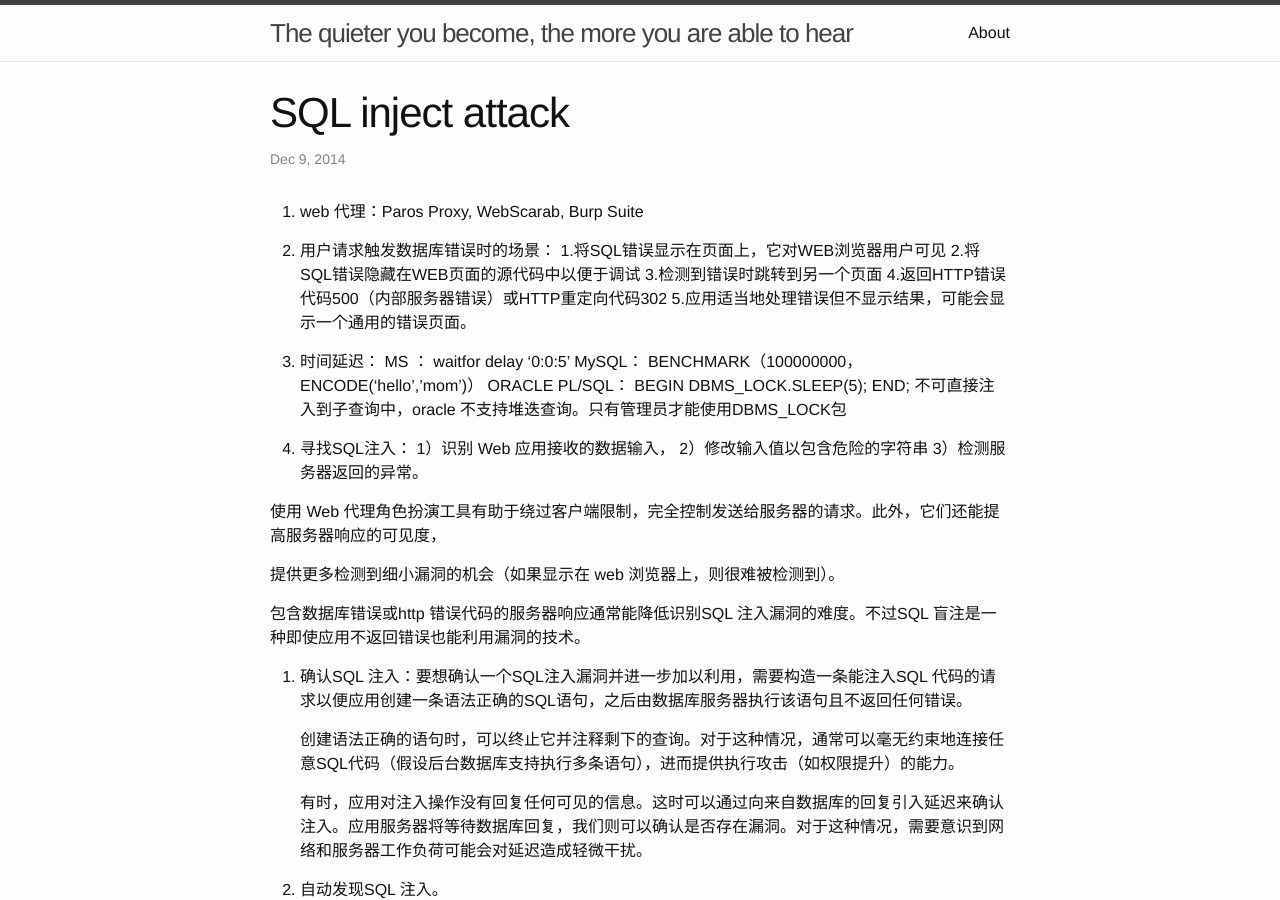
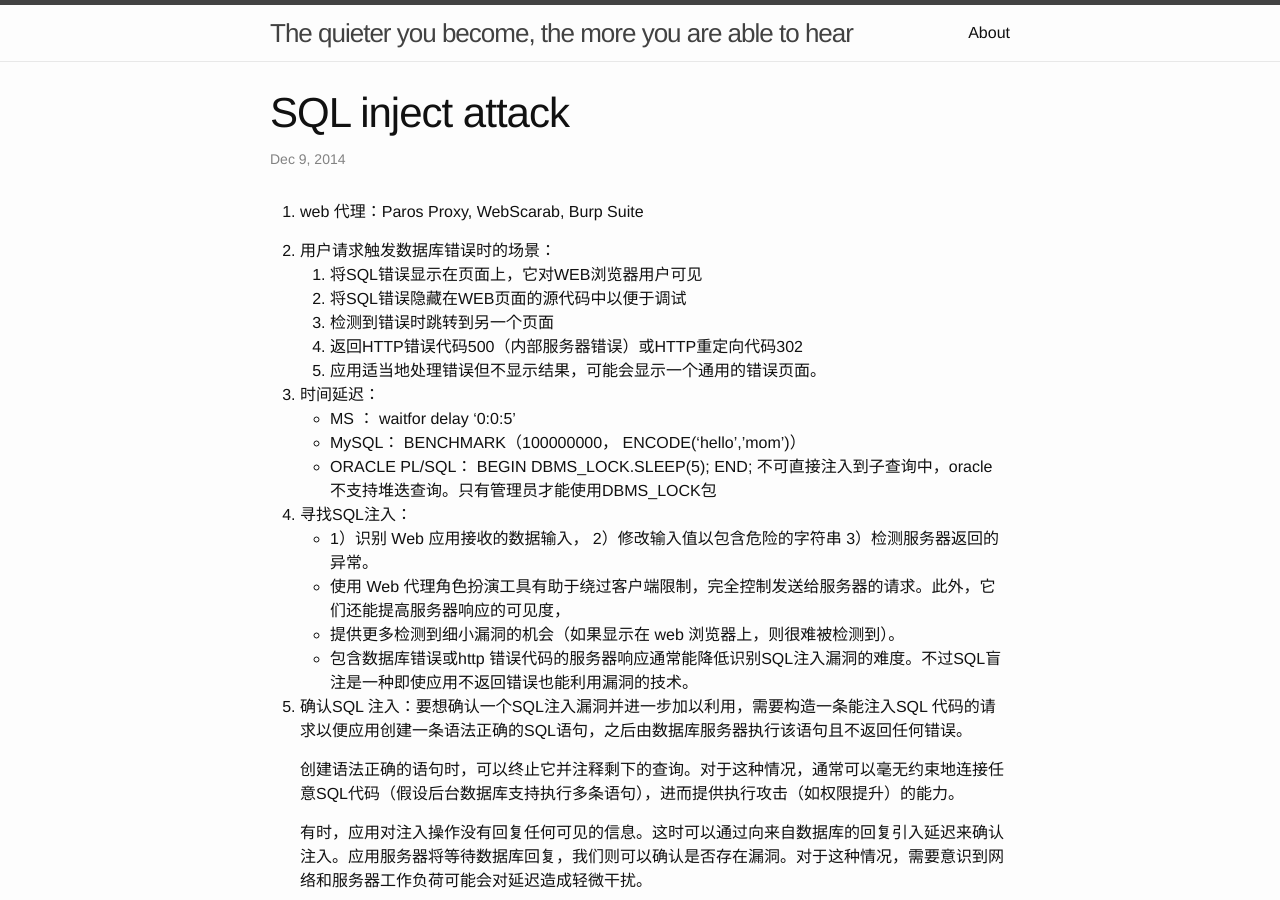
Before and after one commit to chinazoujy/chinazoujy.github.io, a Jekyll site: the page built from _posts/2014-12-9-sql-injection.md, in a window 1280 px wide and 900 px high. Built offline with Jekyll 4.4.1, drawn with Linux system fonts in a browser that asks for light colours.

Commit message:
Update 2014-12-9-sql-injection.md

```diff
--- a/_posts/2014-12-9-sql-injection.md
+++ b/_posts/2014-12-9-sql-injection.md
@@ -9,28 +9,26 @@ tag: web security
 1. web 代理：Paros Proxy, WebScarab, Burp Suite
 
 2. 用户请求触发数据库错误时的场景：
-	1.将SQL错误显示在页面上，它对WEB浏览器用户可见
-	2.将SQL错误隐藏在WEB页面的源代码中以便于调试
-	3.检测到错误时跳转到另一个页面
-	4.返回HTTP错误代码500（内部服务器错误）或HTTP重定向代码302
-	5.应用适当地处理错误但不显示结果，可能会显示一个通用的错误页面。
+	1. 将SQL错误显示在页面上，它对WEB浏览器用户可见
+	2. 将SQL错误隐藏在WEB页面的源代码中以便于调试
+	3. 检测到错误时跳转到另一个页面
+	4. 返回HTTP错误代码500（内部服务器错误）或HTTP重定向代码302
+	5. 应用适当地处理错误但不显示结果，可能会显示一个通用的错误页面。
 
-3. 时间延迟： MS ： waitfor delay '0:0:5'
-	   MySQL： BENCHMARK（100000000， ENCODE('hello','mom')）
-	   ORACLE PL/SQL：
+3. 时间延迟：
+	- MS ： waitfor delay '0:0:5'
+	- MySQL： BENCHMARK（100000000， ENCODE('hello','mom')）
+	- ORACLE PL/SQL：
 	   	  BEGIN
 		    DBMS_LOCK.SLEEP(5);
 		  END;
                   不可直接注入到子查询中，oracle 不支持堆迭查询。只有管理员才能使用DBMS_LOCK包
 
 4. 寻找SQL注入：
-  1）识别 Web 应用接收的数据输入， 2）修改输入值以包含危险的字符串 3）检测服务器返回的异常。
-
-  使用 Web 代理角色扮演工具有助于绕过客户端限制，完全控制发送给服务器的请求。此外，它们还能提高服务器响应的可见度，
-
-  提供更多检测到细小漏洞的机会（如果显示在 web 浏览器上，则很难被检测到）。
-
-  包含数据库错误或http 错误代码的服务器响应通常能降低识别SQL 注入漏洞的难度。不过SQL 盲注是一种即使应用不返回错误也能利用漏洞的技术。
+   - 1）识别 Web 应用接收的数据输入， 2）修改输入值以包含危险的字符串 3）检测服务器返回的异常。
+   - 使用 Web 代理角色扮演工具有助于绕过客户端限制，完全控制发送给服务器的请求。此外，它们还能提高服务器响应的可见度，
+   - 提供更多检测到细小漏洞的机会（如果显示在 web 浏览器上，则很难被检测到）。
+   - 包含数据库错误或http 错误代码的服务器响应通常能降低识别SQL注入漏洞的难度。不过SQL盲注是一种即使应用不返回错误也能利用漏洞的技术。
 
 5. 确认SQL 注入：要想确认一个SQL注入漏洞并进一步加以利用，需要构造一条能注入SQL 代码的请求以便应用创建一条语法正确的SQL语句，之后由数据库服务器执行该语句且不返回任何错误。
 
```
